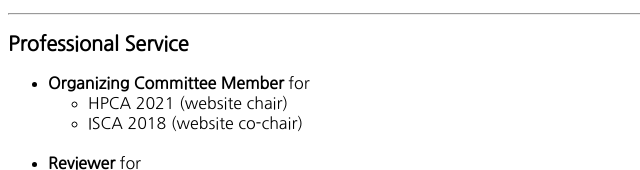
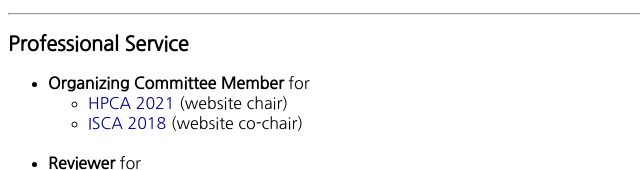
Before and after one commit to youngsok/youngsok.github.io, a plain HTML site: page index.html in a window 1280 px wide. Shown: the part 2137-2307 px from the top of the page, 0-640 px from the left. Drawn offline with Linux system fonts and the light colour scheme.

Commit message:
Update index.html

```diff
--- a/index.html
+++ b/index.html
@@ -192,8 +192,8 @@
     <ul>
       <li><b>Organizing Committee Member</b> for
         <ul>
-          <li>HPCA 2021 (website chair)</li>
-          <li>ISCA 2018 (website co-chair)</li>
+          <li><a href="https://hpca-conf.org/2021/">HPCA 2021</a> (website chair)</li>
+          <li><a href="https://iscaconf.org/isca2018/">ISCA 2018</a> (website co-chair)</li>
         </ul>
       </li>
       <br>
```
